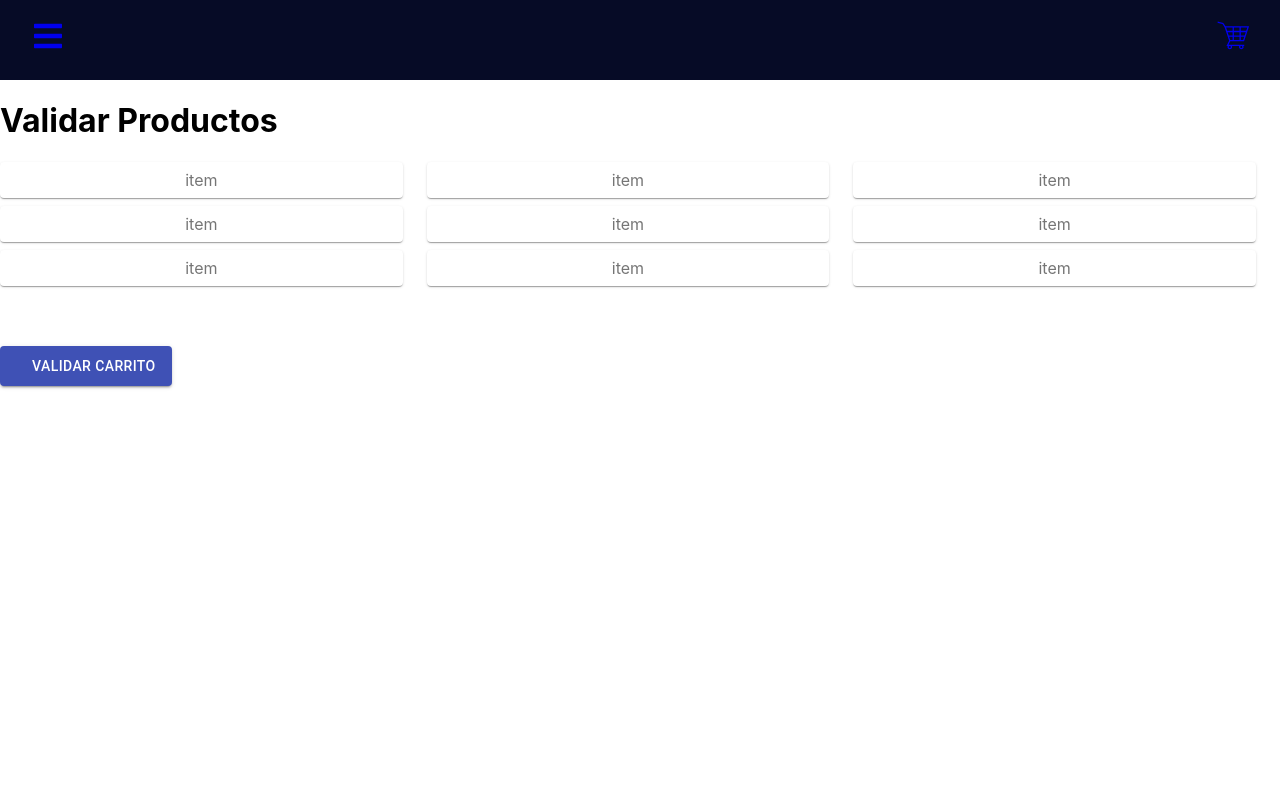
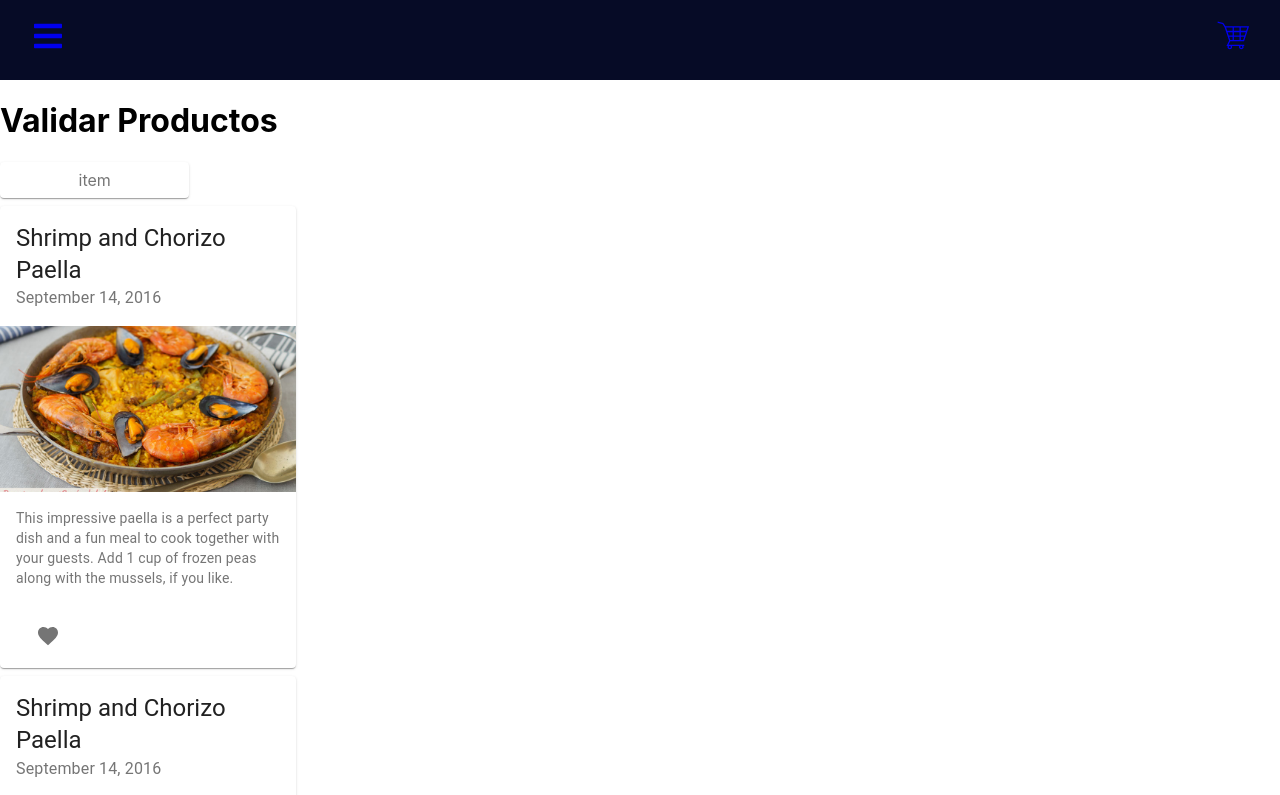
Before and after one commit to IETIM/Front-End, a React (Create React App) app: page /validateCart in a window 1280 px wide. Shown: the top 795 px of the page. Built offline with nearby package versions, Linux system fonts and the light colour scheme.

Commit message:
Card Validate

```diff
--- a/src/component/validateCart/ValidateCart.js
+++ b/src/component/validateCart/ValidateCart.js
@@ -4,9 +4,17 @@ import { makeStyles } from '@material-ui/core/styles';
 import Paper from '@material-ui/core/Paper';
 import Grid from '@material-ui/core/Grid';
 import Button from '@material-ui/core/Button';
+import Card from '@material-ui/core/Card';
+import CardHeader from '@material-ui/core/CardHeader';
+import CardMedia from '@material-ui/core/CardMedia';
+import CardContent from '@material-ui/core/CardContent';
+import CardActions from '@material-ui/core/CardActions';
+import IconButton from '@material-ui/core/IconButton';
+import Typography from '@material-ui/core/Typography';
+import FavoriteIcon from '@material-ui/icons/Favorite';
+import paella from './static/paella.jpg';
 
-
-const useStyles = makeStyles((theme) => ({
+const useStylesAlt = makeStyles((theme) => ({
     root: {
       flexGrow: 1,
     },
@@ -17,36 +25,74 @@ const useStyles = makeStyles((theme) => ({
     },
 }));
 
+const useStyles = makeStyles((theme) => ({
+  root: {
+    maxWidth: 345,
+  },
+  media: {
+    height: 0,
+    paddingTop: '56.25%', // 16:9
+  }
+}));
+
+
+
 function NestedGrid() {
-    const classes = useStyles();
+    const classes2 = useStylesAlt();
 
+    function RecipeReviewCard() {
+      const classes = useStyles();
+
+
+      return (
+        <Grid item xs={3}>
+        <Card className={classes.root}>
+          <CardHeader
+            title="Shrimp and Chorizo Paella"
+            subheader="September 14, 2016"
+          />
+          <CardMedia
+            className={classes.media}
+            image={paella}
+            title="Paella dish"
+          />
+          <CardContent>
+            <Typography variant="body2" color="textSecondary" component="p">
+              This impressive paella is a perfect party dish and a fun meal to cook together with your
+              guests. Add 1 cup of frozen peas along with the mussels, if you like.
+            </Typography>
+          </CardContent>
+          <CardActions disableSpacing>
+            <IconButton aria-label="add to favorites">
+              <FavoriteIcon />
+            </IconButton>
+          </CardActions>
+        </Card>
+        </Grid>
+      );
+    }
     function FormRow() {
       return (
         <React.Fragment>
-          <Grid item xs={4}>
-            <Paper className={classes.paper}>item</Paper>
+          <Grid item xs={2}>
+            <Paper className={classes2.paper}>item</Paper>
           </Grid>
-          <Grid item xs={4}>
-            <Paper className={classes.paper}>item</Paper>
-          </Grid>
-          <Grid item xs={4}>
-            <Paper className={classes.paper}>item</Paper>
-          </Grid>
+
         </React.Fragment>
       );
     }
 
     return (
-      <div className={classes.root}>
+      <div className={classes2.root}>
         <Grid container spacing={1}>
           <Grid container item xs={12} spacing={3}>
-            <FormRow />
+            <FormRow/>
           </Grid>
           <Grid container item xs={12} spacing={3}>
-            <FormRow />
+            <RecipeReviewCard/>
           </Grid>
           <Grid container item xs={12} spacing={3}>
-            <FormRow />
+            <RecipeReviewCard/>
           </Grid>
         </Grid>
       </div>
@@ -57,7 +103,16 @@ export default class ValidateCart extends React.Component {
 
     constructor(props) {
         super(props);
-        this.state = {productsCart: []};
+        this.state = {productsCart: [{name:"Limón",price:"2.000",description:"_"},
+                                    {name:"Pasta",price:"2.000",description:"_"},
+                                    {name:"Arroz",price:"2.000",description:"_"},
+                                    {name:"Salchicha",price:"2.000",description:"_"},
+                                    {name:"Platano",price:"2.000",description:"_"},
+                                    {name:"Papa",price:"2.000",description:"_"},
+                                    {name:"Huevos",price:"2.000",description:"_"},
+                                    {name:"Chicharron",price:"2.000",description:"_"},
+                                    {name:"Cafe",price:"2.000",description:"_"},
+                                    {name:"Lentejas",price:"2.000",description:"_"}]};
     }
 
     render() {
```
Also changed, not shown: src/component/validateCart/static/paella.jpg (added), src/static/paella.jpg (added).
